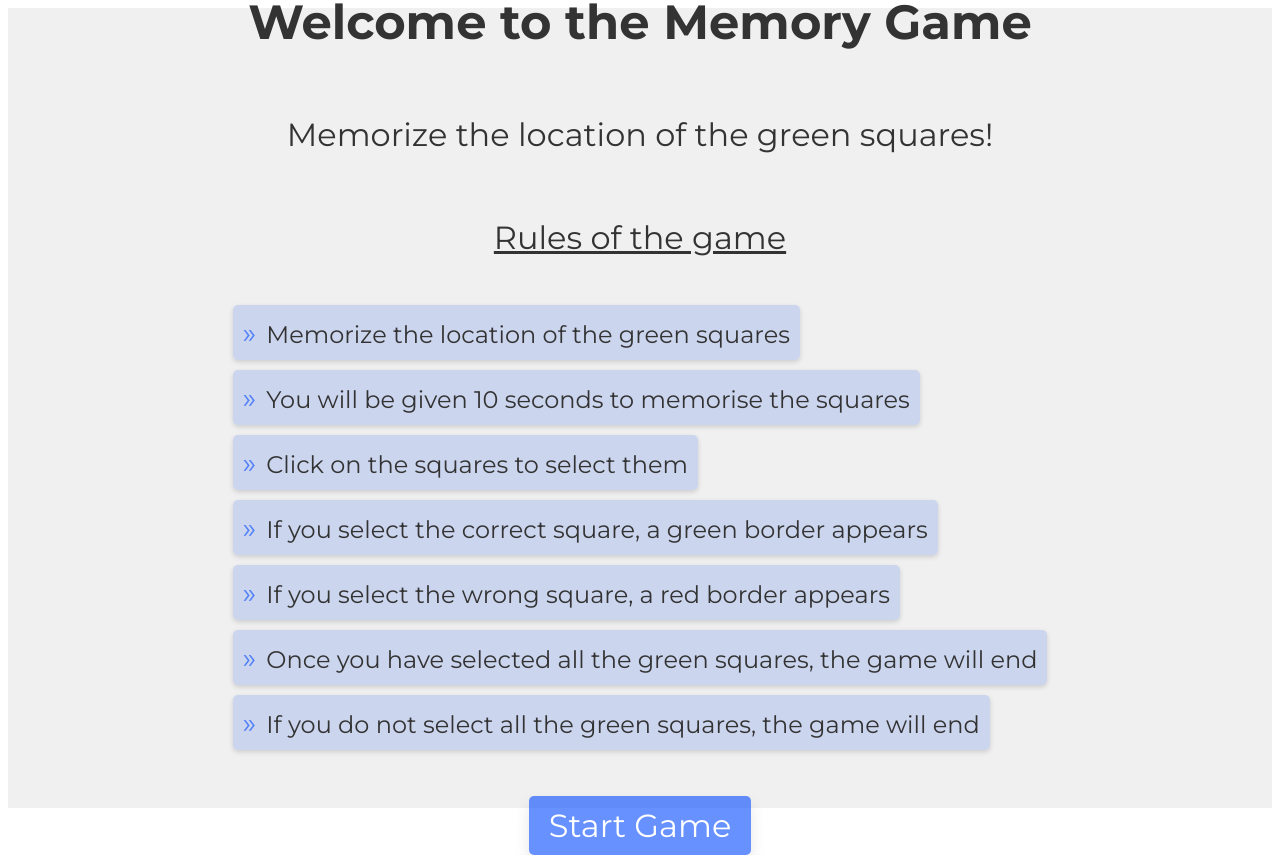
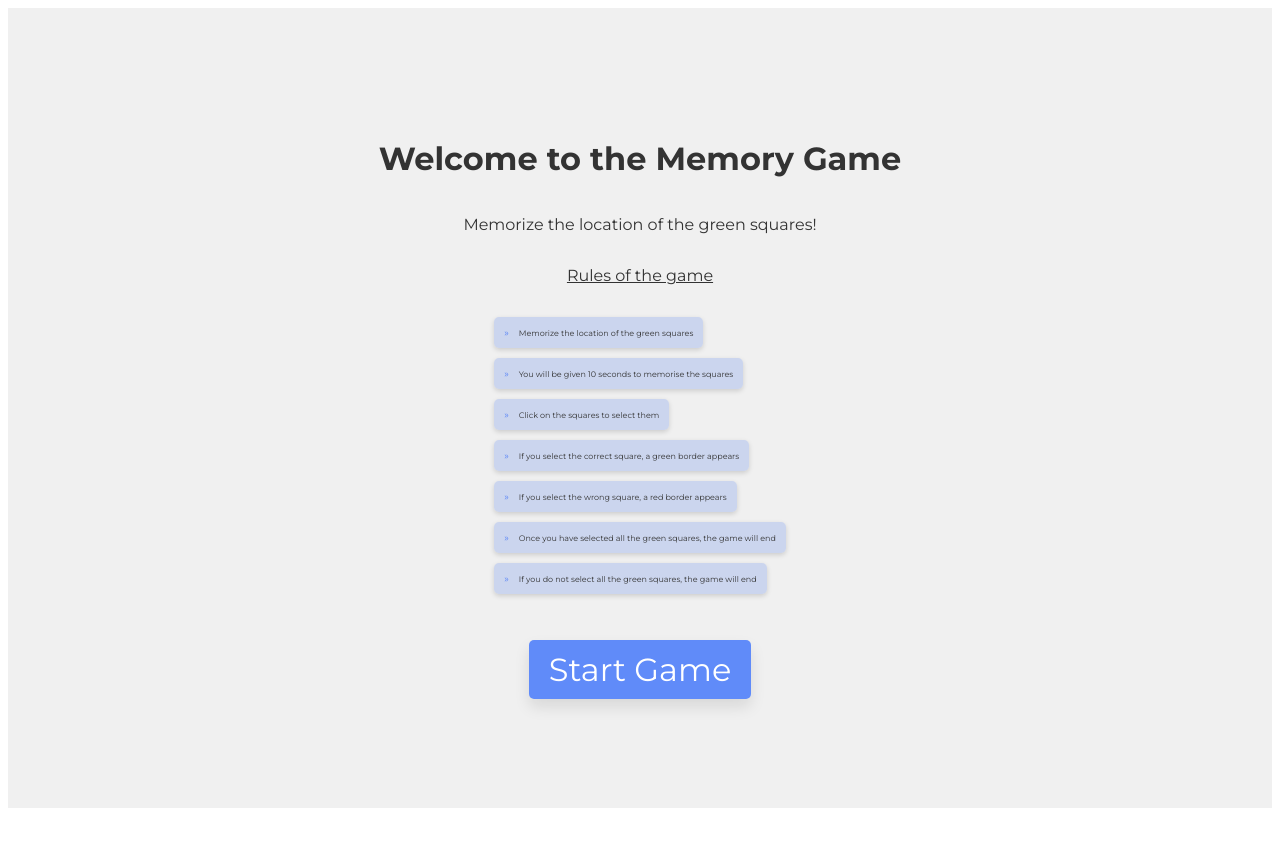
Before and after one commit to ashwin2201/Memory-Game, a Next.js app: page / in a window 1280 px wide. After the commit the page ends 816 px from the top, so only its background shows below. Built offline with nearby package versions, Linux system fonts and the light colour scheme.

Commit message:
Made fonts smaller

```diff
--- a/src/app/globals.css
+++ b/src/app/globals.css
@@ -2,6 +2,11 @@
 
 * {
   font-family: 'Montserrat', sans-serif;
+}
+
+:root {
+  --fontsize: #1e90ff;
+  --white: #ffffff;
 }
 
 button {
@@ -33,15 +38,15 @@ button:hover {
 }
 
 .welcome-screen h1 {
-  font-size: 3em;
+  font-size: 2em;
 }
 
 .welcome-screen p {
-  font-size: 2em;
+  font-size: 1em;
 }
 
 .rulestext {
-  font-size: 2em;
+  font-size: 1em;
 }
 
 .welcome-screen ul {
@@ -59,7 +64,7 @@ button:hover {
   border-radius: 5px;
   box-shadow: 0 2px 5px rgba(0, 0, 0, 0.15);
   width: fit-content;
-  font-size: 1.5em;
+  font-size: 0.5em;
 }
 
 .welcome-screen ul li::before {
@@ -90,13 +95,13 @@ button:hover {
 }
 
 .game p {
-  font-size: 2em;
+  font-size: 1em;
 }
 
 .game button {
   padding: 10px 20px;
   margin-top: 20px;
-  font-size: 2em;
+  font-size: 1em;
   color: #fff;
   background-color: rgba(0, 72, 255, 0.6);
   border: none;
```
